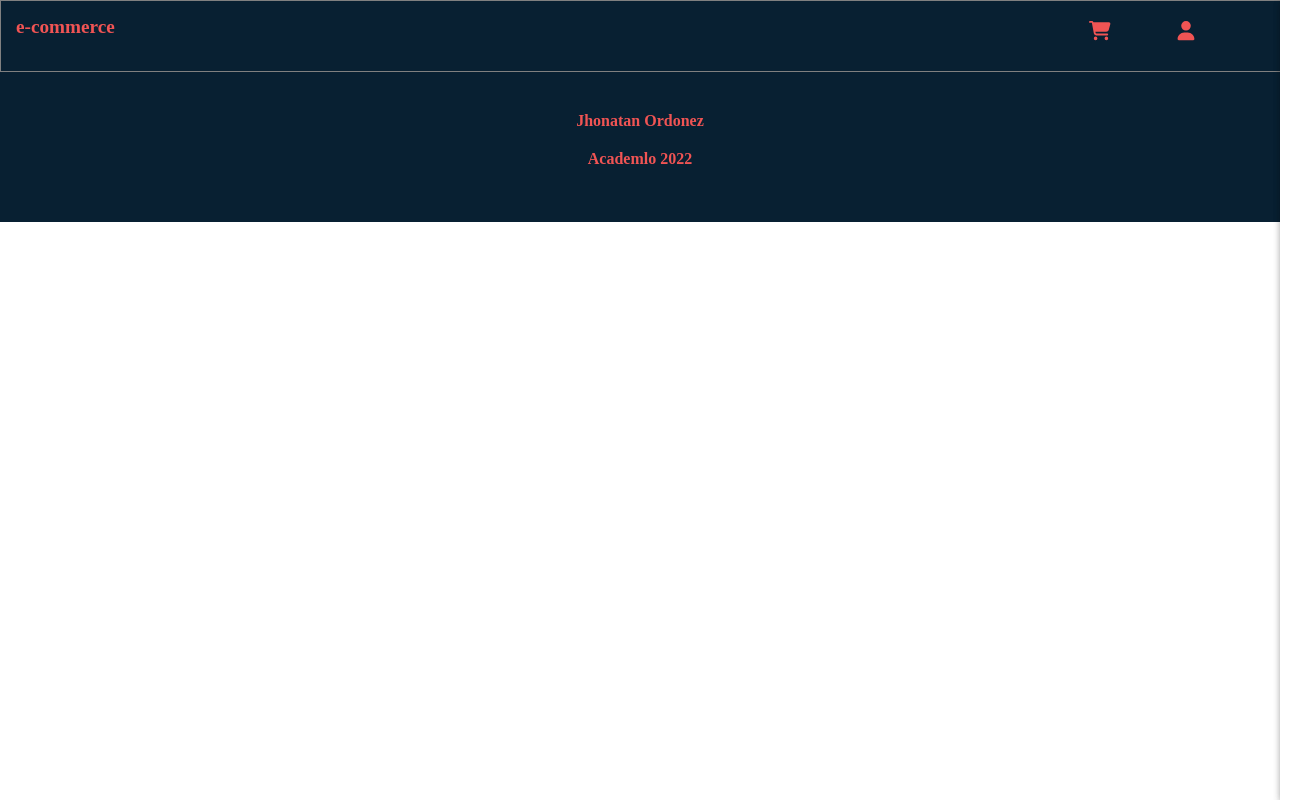
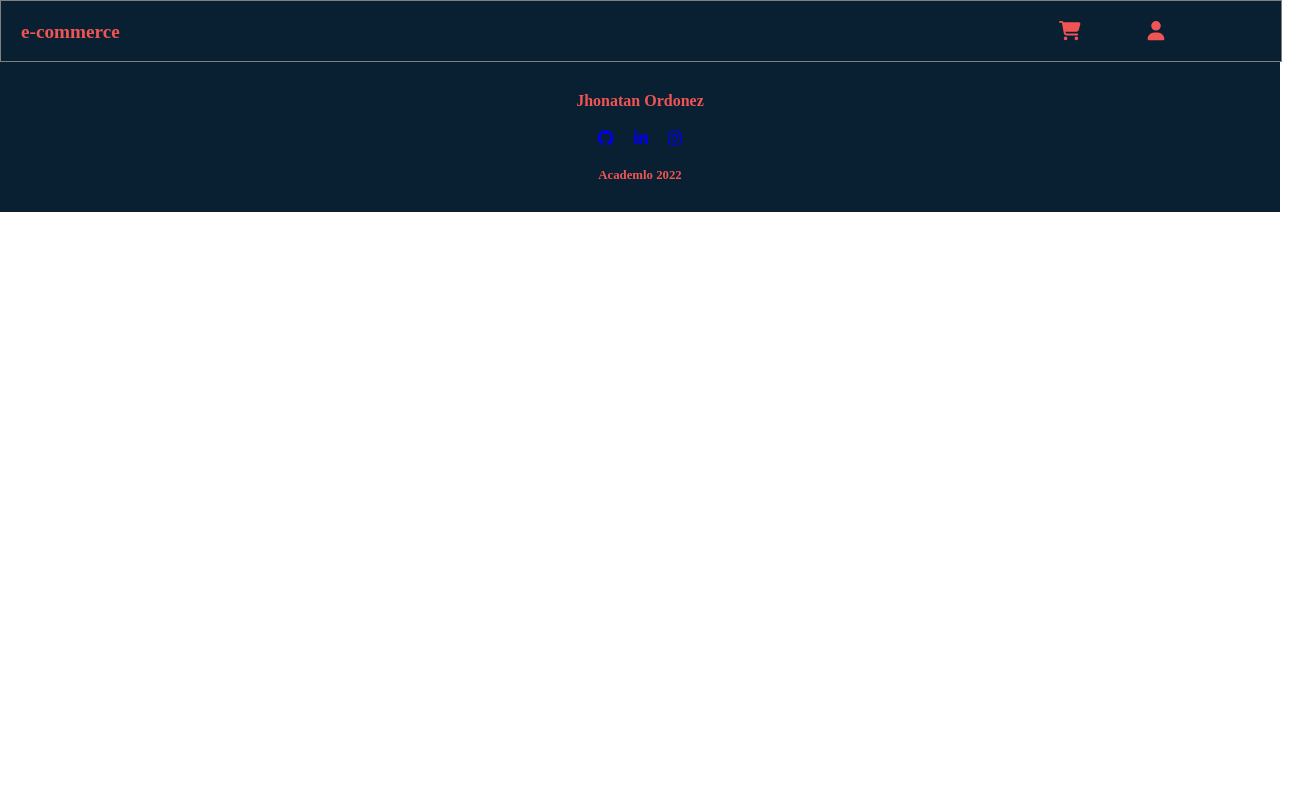
Before and after one commit to jonathanedd/e-commerce, a React (Create React App) app: page /#/purchases in a window 1280 px wide. Shown: the whole page, 1312 px wide, since content can reach past the window. Built offline with nearby package versions, Linux system fonts and the light colour scheme.

Commit message:
Added social follow links to footer

```diff
--- a/src/components/Footer.js
+++ b/src/components/Footer.js
@@ -1,10 +1,37 @@
 import React from 'react';
 import '../styles/footer.css';
+import { FontAwesomeIcon } from '@fortawesome/react-fontawesome';
+import {
+  faInstagram,
+  faLinkedinIn,
+  faGithub,
+} from '@fortawesome/free-brands-svg-icons';
 
 const Footer = () => {
   return (
     <div className="footer">
       <h3>Jhonatan Ordonez</h3>
+
+      <div className="social-follow">
+        <ul>
+          <li>
+            <a href="https://github.com/jonathanedd">
+              <FontAwesomeIcon icon={faGithub} />
+            </a>
+          </li>
+          <li>
+            <a href="https://www.linkedin.com/in/jonaedd/">
+              <FontAwesomeIcon icon={faLinkedinIn} />
+            </a>
+          </li>
+          <li>
+            <a href="https://www.instagram.com/jonaedd/">
+              <FontAwesomeIcon icon={faInstagram} />
+            </a>
+          </li>
+        </ul>
+      </div>
+
       <h4>Academlo 2022</h4>
     </div>
   );
--- a/src/styles/footer.css
+++ b/src/styles/footer.css
@@ -8,11 +8,24 @@
 }
 
 .footer h3 {
-    padding-top: 40px;
+    padding-top: 30px;
     font-size: 1rem;
 }
 
+.social-follow ul  {
+    display: flex;
+    justify-content: center;
+    list-style: none;
+}
+.social-follow ul li{
+    color: #F05454;
+    margin-left: 10px;
+    margin-right: 10px;
+    margin-top: 20px;
+}
+
+
 .footer h4{
     padding-top: 20px;
-    font-size: 1rem;
+    font-size: 0.8rem;
 }
--- a/src/styles/navbar.css
+++ b/src/styles/navbar.css
@@ -13,7 +13,6 @@
     /* font-size: 2rem; */
     font-weight: 600;
     text-align: start;
-    padding: 15px;
     position: relative;
 
   }
@@ -83,24 +82,33 @@
  @media only screen and (max-width: 600px) {
    .nav-bar{
     background-color: #082032;
-    width: 95%;
+    width: 100%;
+    height: 60px;
+    overflow: hidden;
+
+   }
+   .nav-bar strong {
+     position: absolute;
+     left: 20px;
+     top: 20px;
    }
 
    .icon{
      font-size: 1.2rem;
      position: absolute;
-     right: 100px;
+     right: 20px;
    }
 
    .icon-purchases{
      font-size: 1.2rem;
      position: absolute;
-     right: 200px;
+     right: 80px;
    }
 
    .mini-nav{
      font-size: 1.2rem;
      width: 100%;
+
    }
 
  }
@@ -110,6 +118,13 @@
   .nav-bar{
    background-color: #082032;
    width: 100%;
+   height: 60px;
+
+  }
+  .nav-bar strong {
+    position: absolute;
+    left: 20px;
+    top: 20px;
   }
 
   .icon{
--- a/src/styles/purchases.css
+++ b/src/styles/purchases.css
@@ -5,12 +5,12 @@
     right: 0;
     background-color: #fff;
     box-shadow: 2px 2px 8px rgba(0, 0, 0,  .3);
-    padding: 50px;
+    /* padding: 50px; */
     display: inline;
-    width: 200px;
+    /* width: 200px; */
     transform: translateX(300px);
     transition: 1s;
-    overflow: auto;
+    /* overflow: auto; */
 
 }
 
@@ -33,3 +33,12 @@
     color: #000000;
     padding: 20px;
 }
+
+
+
+/* MEDIA QUERY */
+@media only screen and (max-width: 600px){
+    .purchases-modal{
+
+    }
+}
```
Also changed, not shown: src/components/NavBar.js (+31 -53 lines).
